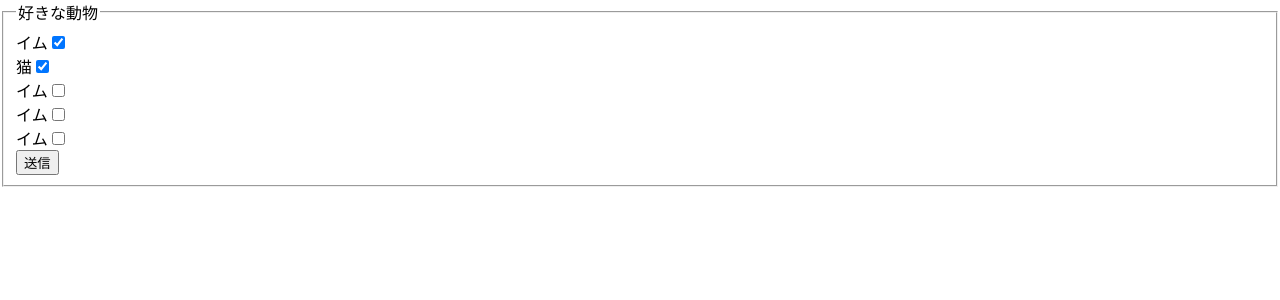
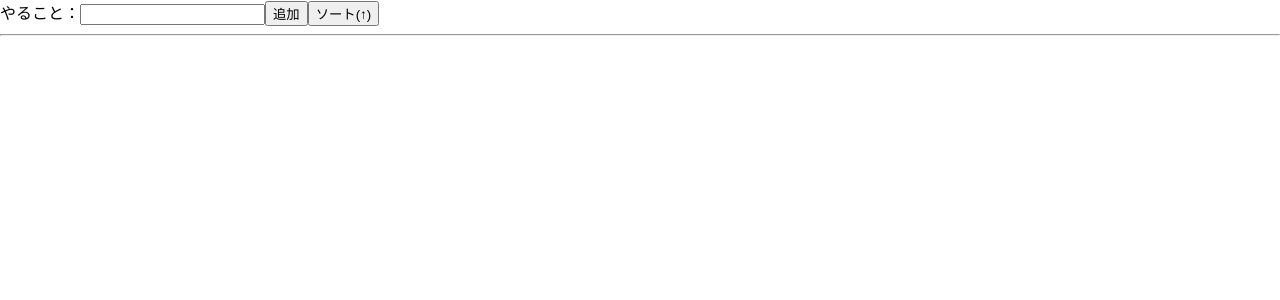
Before and after one commit to ikedakeigo/my-react0916, a React (Create React App) app: page / in a window 1280 px wide. Shown: the top 300 px of the page. Built offline with nearby package versions, Linux system fonts and the light colour scheme.

Commit message:
配列の更新 ...list map filter slice desc

```diff
--- a/package.json
+++ b/package.json
@@ -11,6 +11,7 @@
     "react": "^18.3.1",
     "react-dom": "^18.3.1",
     "react-scripts": "5.0.1",
+    "use-immer": "^0.10.0",
     "web-vitals": "^2.1.4"
   },
   "scripts": {
--- /dev/null
+++ b/src/FormFile.js
@@ -0,0 +1,24 @@
+import React, { useRef } from 'react'
+
+const FormFile = () => {
+
+  const file = useRef(null);
+
+  function show () {
+    const fs = file.current.files
+
+    for(const f of fs) {
+      console.log(`ファイル名 ${f.name}`)
+      console.log(`種類：${f.type}`)
+      console.log(`サイズ：: ${Math.trunc(f.size / 1024)}KB`)
+    }
+  }
+  return (
+    <form action="">
+      <input type="file" ref={file} multiple />
+      <button type='button' onClick={show}>送信</button>
+    </form>
+  )
+}
+
+export default FormFile
--- /dev/null
+++ b/src/StateNest.js
@@ -0,0 +1,58 @@
+import React, { useState } from 'react'
+import { useImmer } from 'use-immer'
+
+const StateNest = () => {
+
+  const [form, setForm] = useImmer({
+    name: '山田太郎',
+    address: {
+      prefecture: '広島',
+      city: 'うんち町'
+    }
+  })
+
+  const handleForm = e => {
+    // setForm({
+    //   ...form,
+    //   [e.target.name]: e.target.value
+    // }
+    // )
+
+    setForm(form => {
+      form[e.target.name] = e.target.value
+    })
+  }
+
+  const handleFormNest = e => {
+    // setForm({
+    //   ...form,
+    //   address: {
+    //     ...form.address,
+    //     [e.target.name]: e.target.value
+    //   }
+    // })
+
+    setForm(form => {
+      form.address[e.target.name] = e.target.value
+    })
+  }
+
+  const show = () => {
+    console.log(`${form.name}(${form.address.prefecture}..${form.address.city})`)
+  }
+  return (
+    <form action="">
+      <label htmlFor="name">名前</label>
+      <input type="text" id='name' name='name' value={form.name} onChange={handleForm}  />
+      <label htmlFor="">住所</label>
+      <input type="text" id='prefecture' name='prefecture' onChange={handleFormNest} value={form.address.prefecture} />
+      <label htmlFor="">市町村</label>
+      <input type="text" id='city' name='city' onChange={handleFormNest} value={form.address.city} />
+      <div>
+        <button onClick={show} type='button'>送信</button>
+      </div>
+    </form>
+  )
+}
+
+export default StateNest
--- /dev/null
+++ b/src/StateNest2.js
@@ -0,0 +1,56 @@
+import React, { useState } from 'react'
+import { useImmer } from 'use-immer'
+
+const StateNest2 = () => {
+
+  const [form, setForm] = useImmer({
+    name: '山田太郎',
+    address: {
+      prefecture: '広島',
+      city: 'うんち町'
+    }
+  })
+
+  const handleForm = e => {
+    // setForm({
+    //   ...form,
+    //   [e.target.name]: e.target.value
+    // }
+    // )
+
+    setForm(form => {
+      form[e.target.name] = e.target.value
+    })
+  }
+
+  const handleFormNest = e => {
+    const ns = e.target.name.split('.')
+
+    setForm(form => {
+      if(ns.length === 1){
+        form[ns[0]] = e.target.value;
+      } else {
+        form[ns[0]][ns[1]] = e.target.value
+      }
+    })
+  }
+
+  const show = () => {
+    console.log(`${form.name}(${form.address.prefecture}..${form.address.city})`)
+  }
+  return (
+    <form action="">
+      <label htmlFor="name">名前</label>
+      <input type="text" id='name' name='name' value={form.name} onChange={handleFormNest}  />
+      <label htmlFor="">住所</label>
+      <input type="text" id='prefecture' name='address.prefecture' onChange={handleFormNest} value={form.address.prefecture} />
+      <label htmlFor="">市町村</label>
+      <input type="text" id='city' name='address.city' onChange={handleFormNest} value={form.address.city} />
+      <div>
+        <button onClick={show} type='button'>送信</button>
+      </div>
+    </form>
+  )
+}
+
+export default StateNest2
--- /dev/null
+++ b/src/StateTodo.js
@@ -0,0 +1,109 @@
+import React, { useState } from 'react'
+
+let maxId = 0;
+
+
+
+const StateTodo = () => {
+
+  const [desc, setDesc] = useState(true)
+
+  const [title, setTitle] = useState('');
+  const [todo, setTodo] = useState([
+  ]);
+
+  const handleChangeTitle = e => {
+    // テキストボックスへの入力を反映
+    setTitle(e.target.value);
+  }
+
+  const handleClick = () => {
+    // 新規のtodoの追加
+    setTodo([
+      ...todo,
+      {
+        id: ++maxId,
+        title,
+        created: new Date(),
+        isDone: false
+      }
+    ])
+  }
+
+  const handleDone = e => {
+    // todo配列を走査し、id値が等しいものを検索
+    setTodo(todo.map(item => {
+      if (item.id === Number(e.target.dataset.id)) {
+        return {
+          ...item,
+          isDone: true
+        }
+      } else {
+        return item;
+      }
+    }))
+  }
+
+  // 削除ボタン
+  const handleRemove = e => {
+    setTodo(todo.filter(item =>
+      item.id != Number(e.target.dataset.id)
+    ))
+  }
+
+
+  // 昇順・降順
+  const handleSort = e => {
+
+    // 既存のtodoリストを複製の上でソート
+    const sorted = [...todo]
+    sorted.sort((m,n) => {
+      // desc値に応じて昇順・降順を決定
+      if(desc){
+        return n.created.getTime() - m.created.getTime();
+      } else {
+        return m.created.getTime() - n.created.getTime();
+      }
+    })
+
+    // desc値を反転
+    setDesc(d => !d)
+
+    // ソート済みのリストを再セット
+    setTodo(sorted)
+  }
+
+  return (
+    <div>
+      <label htmlFor="">
+        やること：
+        <input type="text" name='title' value={title} onChange={handleChangeTitle} />
+        <button type='button' onClick={handleClick}>追加</button>
+        <button type='button' onClick={handleSort}>
+          ソート({desc ? '↑' : '↓'})
+        </button>
+        <hr />
+        <ul>
+          {todo.map(item => (
+            <li
+            key={item.id}
+            className={item.isDone ? 'done' : ''}
+            >{item.title}
+            <button type='button' onClick={handleDone} data-id={item.id}>済み</button>
+            <button type='button' onClick={handleRemove} data-id={item.id}>削除</button>
+            </li>
+          ))}
+        </ul>
+      </label>
+      <style>{`
+        .done {
+          text-decoration: line-through;
+        }
+      `}
+      </style>
+    </div>
+  )
+
+}
+
+export default StateTodo
--- a/src/index.js
+++ b/src/index.js
@@ -11,12 +11,16 @@ import FormList from "./FormList";
 import FormRadio from "./FormRadio";
 import FormCheck from "./FormCheck";
 import FormCheckMult from "./FormCheckMult";
+import FormFile from "./FormFile";
+import StateNest from "./StateNest";
+import StateNest2 from "./StateNest2";
+import StateTodo from "./StateTodo";
 
 const root = ReactDOM.createRoot(document.getElementById("root"));
 
 root.render(
   <>
-    <FormCheckMult />
+  <StateTodo />
   </>
 );
 
```
Also changed, not shown: 1 other file (tests, documents, lock files or other folders).
